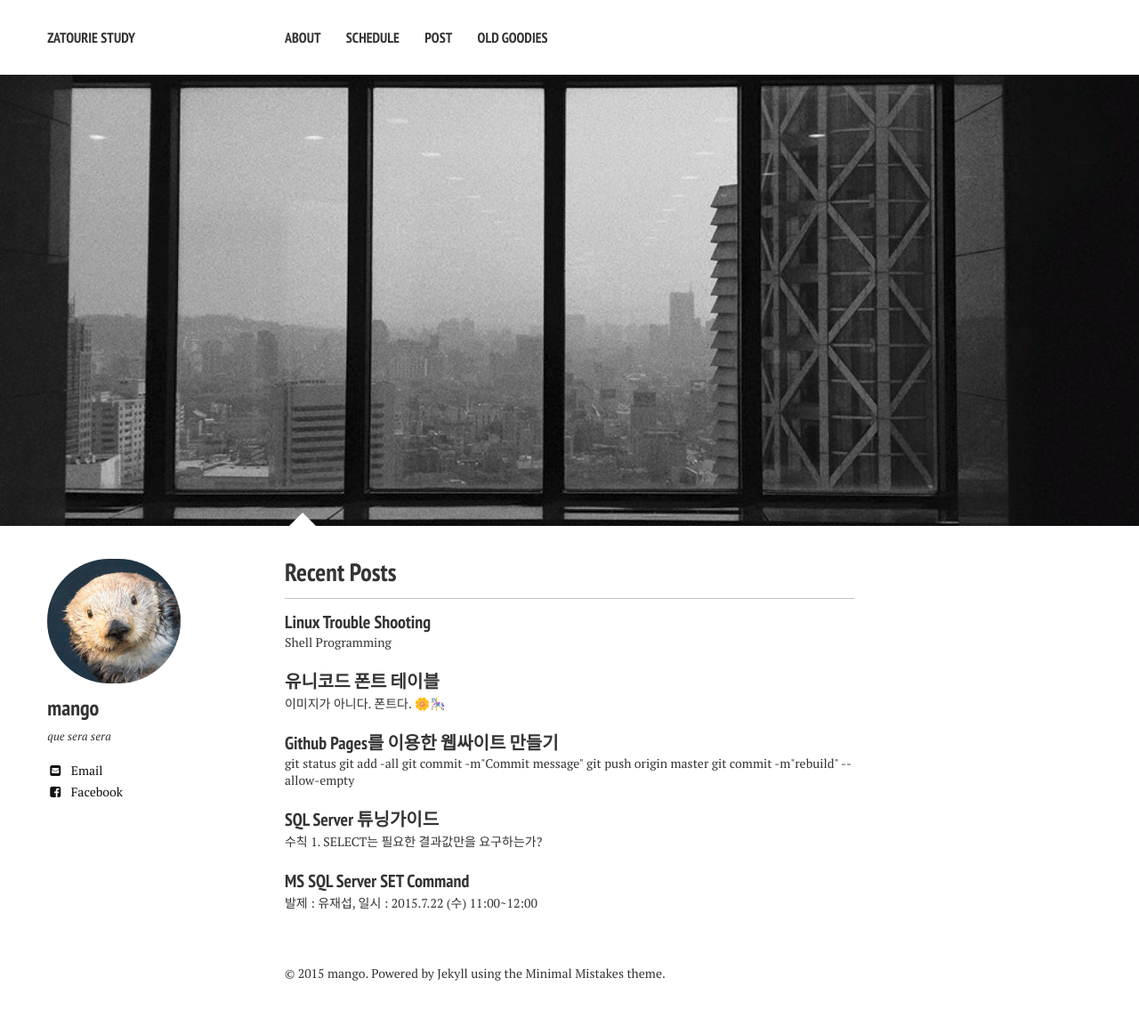
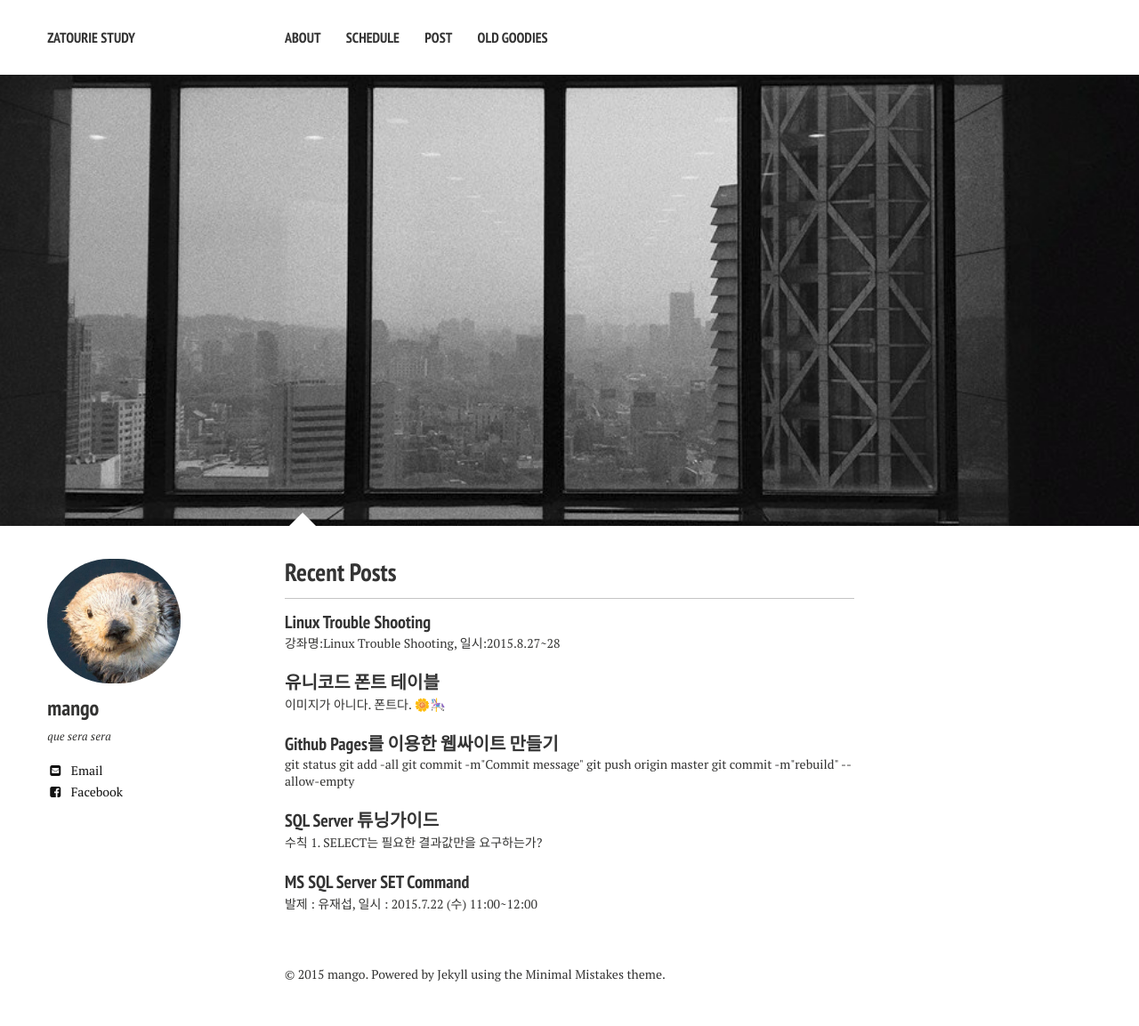
Before and after one commit to zatourie/zatourie.github.io, a Jekyll site: the page built from index.md, in a window 1280 px wide. Shown: the whole page at 89% size. Built offline with Jekyll 4.4.1, drawn with Linux system fonts in a browser that asks for light colours; nearby versions of some CDN libraries.

Commit message:
add title and date info

```diff
--- a/_posts/2015-08-27-Linux_Trouble_Shooting.md
+++ b/_posts/2015-08-27-Linux_Trouble_Shooting.md
@@ -6,6 +6,7 @@ categories: DB
 share: false
 comments: true
 ---
+강좌명:Linux Trouble Shooting, 일시:2015.8.27~28
 
 # Shell Programming
 
@@ -143,13 +144,13 @@ strace -p `pgrep xinetd` -f -e trace=network
 
 좋은데 결과를 읽기가 너무 힘들다 ㅠㅠ
 
-참고
+* 참고
 
 <http://chadfowler.com/blog/2014/01/26/the-magic-of-strace/>
 
 <http://www.hokstad.com/5-simple-ways-to-troubleshoot-using-strace>
 
-조금더 간단한 명령 ltrace
+* 조금더 간단한 명령 ltrace
 
 ### 실제 예제
 
@@ -671,3 +672,24 @@ find / -perm -2000
 {% highlight bash %}
 find / -perm -4000
 {% endhighlight %}
+
+### 파일속성
+
+* a : append만 가능
+* i : immutable 추가,변경,삭제 불가
+
+{% highlight bash %}
+lsattr /etc/passwd
+
+chattr +i /etc/passwd
+
+chattr -i /etc/passwd
+{% endhighlight %}
+
+### 커널 파라미터
+
+sysctl -a | grep file-max
+fs.file-max = 385767
+
+cat /proc/sys/fs/file-max
+385767
```
